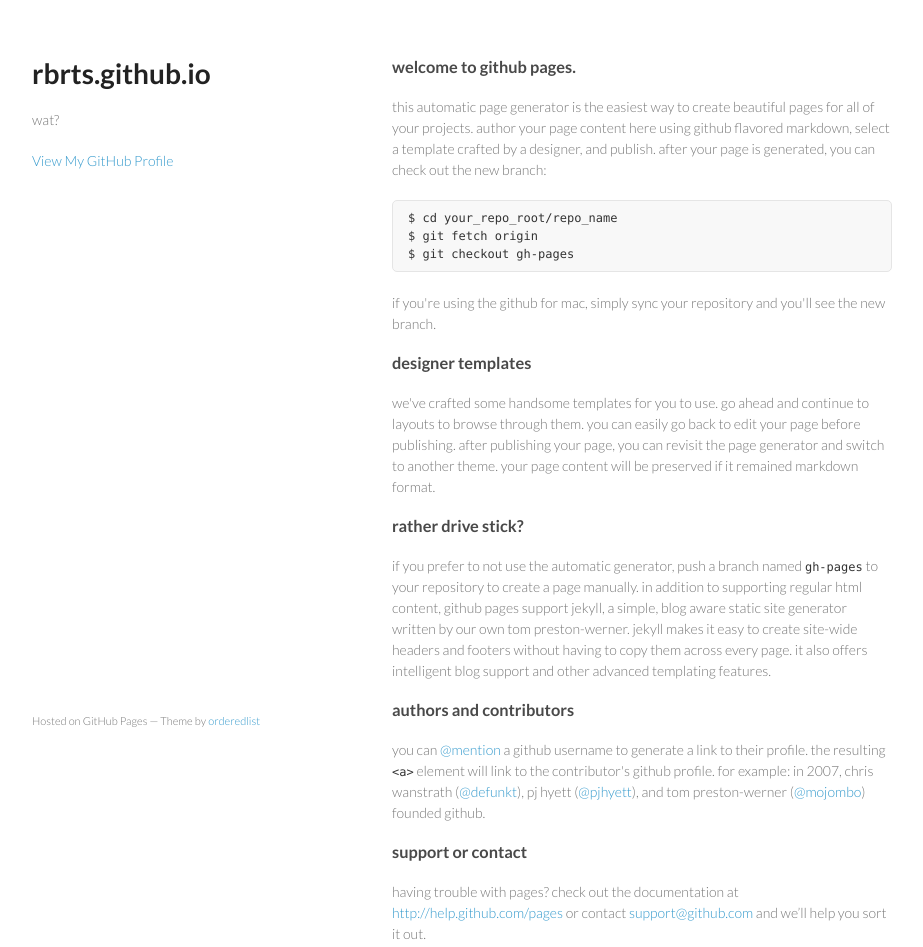
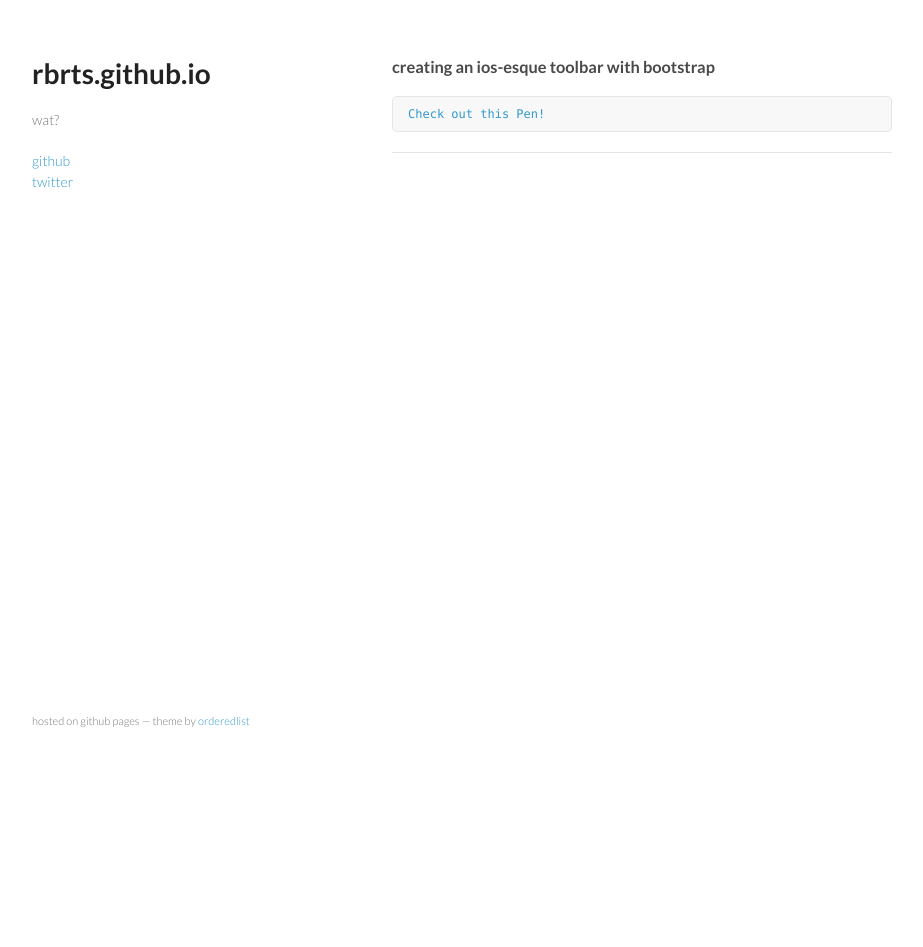
Before and after one commit to drbrts/drbrts.github.io, a plain HTML site: page index.html in a window 1280 px wide. Shown: the whole page, without its empty margins (178-1101 px from the left). After the commit the page ends 800 px from the top, so only its background shows below. Drawn offline with Linux system fonts and the light colour scheme; a script that the page names is missing.

Commit message:
yup (master)

```diff
--- a/index.html
+++ b/index.html
@@ -18,43 +18,25 @@
         <h1>rbrts.github.io</h1>
         <p>wat?</p>
 
-
-        <p class="view"><a href="https://github.com/sorahn">View My GitHub Profile</a></p>
+        <p class="view">
+          <a href="https://github.com/sorahn">github</a><br>
+          <a href="https://twitter.com/sorahn">twitter</a>
+        </p>
 
       </header>
       <section>
-        <h3>welcome to github pages.</h3>
+        <article>
+          <h3>creating an ios-esque toolbar with bootstrap</h3>
+          <pre class="codepen" data-height="300" data-type="result" data-href="JkHnz" data-user="sorahn" data-safe="true"><code></code><a href="http://codepen.io/sorahn/pen/JkHnz">Check out this Pen!</a></pre>
+          <script async src="http://codepen.io/assets/embed/ei.js"></script>
+          <hr>
+        </article>
 
-<p>this automatic page generator is the easiest way to create beautiful pages for all of your projects. author your page content here using github flavored markdown, select a template crafted by a designer, and publish. after your page is generated, you can check out the new branch:</p>
-
-<pre><code>$ cd your_repo_root/repo_name
-$ git fetch origin
-$ git checkout gh-pages
-</code></pre>
-
-<p>if you're using the github for mac, simply sync your repository and you'll see the new branch.</p>
-
-<h3>designer templates</h3>
-
-<p>we've crafted some handsome templates for you to use. go ahead and continue to layouts to browse through them. you can easily go back to edit your page before publishing. after publishing your page, you can revisit the page generator and switch to another theme. your page content will be preserved if it remained markdown format.</p>
-
-<h3>rather drive stick?</h3>
-
-<p>if you prefer to not use the automatic generator, push a branch named <code>gh-pages</code> to your repository to create a page manually. in addition to supporting regular html content, github pages support jekyll, a simple, blog aware static site generator written by our own tom preston-werner. jekyll makes it easy to create site-wide headers and footers without having to copy them across every page. it also offers intelligent blog support and other advanced templating features.</p>
-
-<h3>authors and contributors</h3>
-
-<p>you can <a href="https://github.com/blog/821" class="user-mention">@mention</a> a github username to generate a link to their profile. the resulting <code>&lt;a&gt;</code> element will link to the contributor's github profile. for example: in 2007, chris wanstrath (<a href="https://github.com/defunkt" class="user-mention">@defunkt</a>), pj hyett (<a href="https://github.com/pjhyett" class="user-mention">@pjhyett</a>), and tom preston-werner (<a href="https://github.com/mojombo" class="user-mention">@mojombo</a>) founded github.</p>
-
-<h3>support or contact</h3>
-
-<p>having trouble with pages? check out the documentation at <a href="http://help.github.com/pages">http://help.github.com/pages</a> or contact <a href="mailto:support@github.com">support@github.com</a> and we’ll help you sort it out.</p>
       </section>
       <footer>
-        <p><small>Hosted on GitHub Pages &mdash; Theme by <a href="https://github.com/orderedlist">orderedlist</a></small></p>
+        <p><small>hosted on github pages &mdash; theme by <a href="https://github.com/orderedlist">orderedlist</a></small></p>
       </footer>
     </div>
     <script src="javascripts/scale.fix.js"></script>
-
   </body>
 </html>
```
